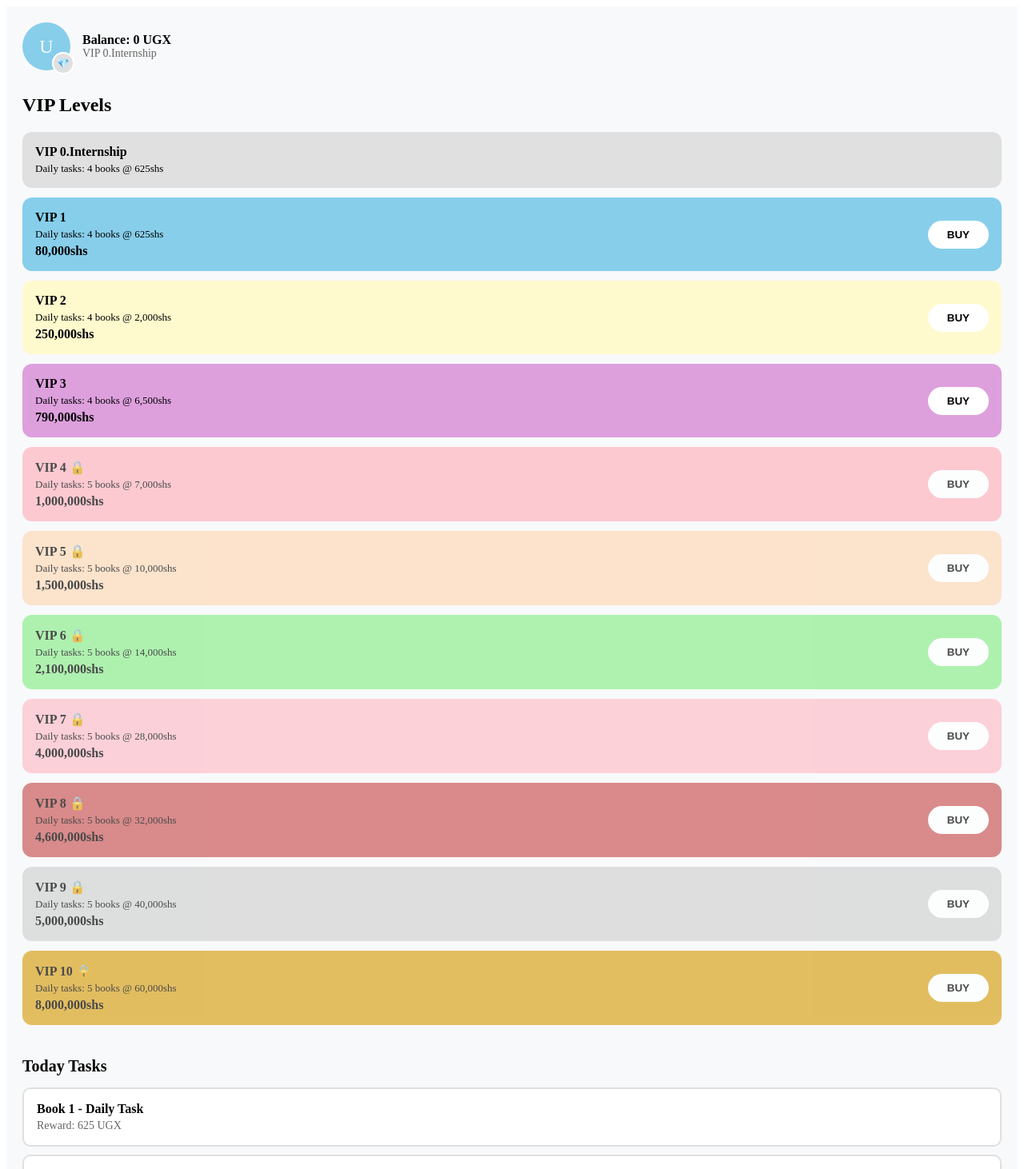
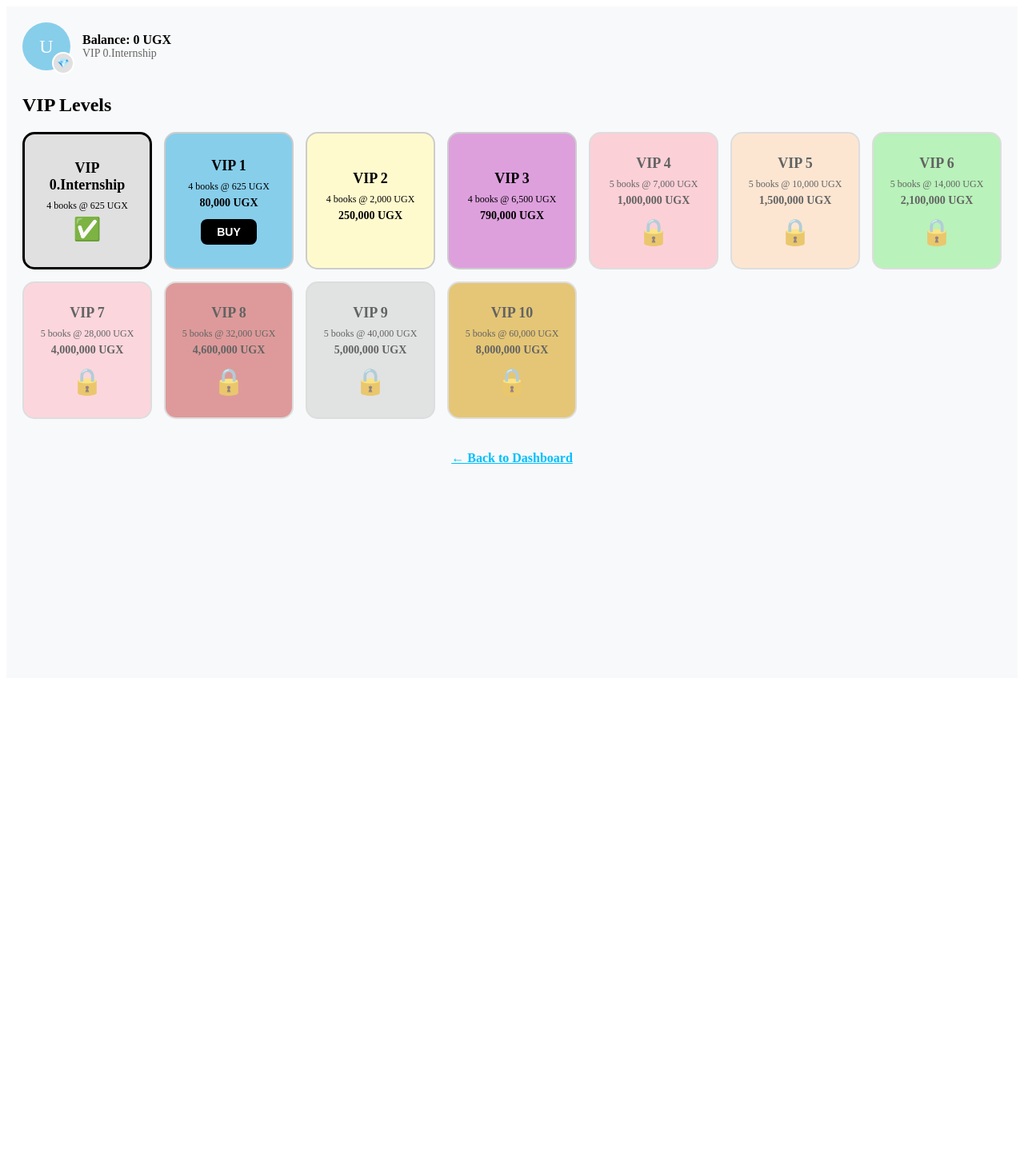
Before and after one commit to Molly256/palamedes-pr, a Next.js app: page /viptasks in a window 1280 px wide. Shown: the top 1462 px of the page at 80% size. After the commit the page ends 856 px from the top, so only its background shows below. Built offline with nearby package versions, Linux system fonts and the light colour scheme.

Commit message:
square vip cards, remove daily tasks, padlock for vip4-10

```diff
--- a/app/viptasks/page.js
+++ b/app/viptasks/page.js
@@ -6,23 +6,20 @@ export default function VipTask() {
   const [user, setUser] = useState(null)
   const [showBuyPopup, setShowBuyPopup] = useState(false)
   const [selectedVip, setSelectedVip] = useState(null)
-  const [books, setBooks] = useState([])
-  const [activeBook, setActiveBook] = useState(null)
-  const [timer, setTimer] = useState(10)
 
-  // VIP config - colors + rewards
+  // VIP config - square cards
   const vips = [
     { level: 0, name: 'VIP 0.Internship', price: 0, books: 4, perBook: 625, color: '#e0e0e0', badge: '💎' },
     { level: 1, name: 'VIP 1', price: 80000, books: 4, perBook: 625, color: '#87CEEB', badge: '💎' },
     { level: 2, name: 'VIP 2', price: 250000, books: 4, perBook: 2000, color: '#FFFACD', badge: '💎' },
     { level: 3, name: 'VIP 3', price: 790000, books: 4, perBook: 6500, color: '#DDA0DD', badge: '💎' },
-    { level: 4, name: 'VIP 4', price: 1000000, books: 5, perBook: 7000, color: '#FFB6C1', badge: '💎', locked: true },
-    { level: 5, name: 'VIP 5', price: 1500000, books: 5, perBook: 10000, color: '#FFDAB9', badge: '💎', locked: true },
-    { level: 6, name: 'VIP 6', price: 2100000, books: 5, perBook: 14000, color: '#90EE90', badge: '💎', locked: true },
-    { level: 7, name: 'VIP 7', price: 4000000, books: 5, perBook: 28000, color: '#FFC0CB', badge: '💎', locked: true },
-    { level: 8, name: 'VIP 8', price: 4600000, books: 5, perBook: 32000, color: '#CD5C5C', badge: '💎', locked: true },
-    { level: 9, name: 'VIP 9', price: 5000000, books: 5, perBook: 40000, color: '#D3D3D3', badge: '💎', locked: true },
-    { level: 10, name: 'VIP 10', price: 8000000, books: 5, perBook: 60000, color: '#DAA520', badge: '💎', locked: true },
+    { level: 4, name: 'VIP 4', price: 1000000, books: 5, perBook: 7000, color: '#FFB6C1', badge: '💎' },
+    { level: 5, name: 'VIP 5', price: 1500000, books: 5, perBook: 10000, color: '#FFDAB9', badge: '💎' },
+    { level: 6, name: 'VIP 6', price: 2100000, books: 5, perBook: 14000, color: '#90EE90', badge: '💎' },
+    { level: 7, name: 'VIP 7', price: 4000000, books: 5, perBook: 28000, color: '#FFC0CB', badge: '💎' },
+    { level: 8, name: 'VIP 8', price: 4600000, books: 5, perBook: 32000, color: '#CD5C5C', badge: '💎' },
+    { level: 9, name: 'VIP 9', price: 5000000, books: 5, perBook: 40000, color: '#D3D3D3', badge: '💎' },
+    { level: 10, name: 'VIP 10', price: 8000000, books: 5, perBook: 60000, color: '#DAA520', badge: '💎' },
   ]
 
   useEffect(() => {
@@ -32,34 +29,12 @@ export default function VipTask() {
     // Auto assign VIP 0 free on first register
     if (!userData.vip || userData.vip === 0) {
       userData.vip = 0
-      userData.tasksCompleted = 0
       localStorage.setItem('palamedes_user', JSON.stringify(userData))
       setUser(userData)
     }
-
-    loadDailyBooks(userData.vip || 0)
   }, [])
 
-  const loadDailyBooks = (vipLevel) => {
-    const vip = vips.find(v => v.level === vipLevel)
-    if (!vip) return
-
-    // Generate 4-5 fake books for today - same for all users
-    const today = new Date().toISOString().split('T')[0]
-    const bookList = Array.from({ length: vip.books }, (_, i) => ({
-      id: i + 1,
-      title: `Book ${i + 1} - Daily Task`,
-      reward: vip.perBook,
-      completed: false
-    }))
-    setBooks(bookList)
-  }
-
   const handleBuyVip = (vip) => {
-    if (vip.locked) {
-      alert('Coming soon')
-      return
-    }
     if (vip.level === user.vip) {
       alert('You already have this VIP')
       return
@@ -77,59 +52,19 @@ export default function VipTask() {
       return
     }
 
-    // Refund previous VIP if upgrading
     const prevVip = vips.find(v => v.level === user.vip)
     const newBalance = currentBalance - selectedVip.price + (prevVip? prevVip.price : 0)
 
     const updatedUser = {
     ...user,
       vip: selectedVip.level,
-      balance: newBalance,
-      tasksCompleted: 0
+      balance: newBalance
     }
 
     localStorage.setItem('palamedes_user', JSON.stringify(updatedUser))
     setUser(updatedUser)
     setShowBuyPopup(false)
     alert('VIP activated successfully')
-    loadDailyBooks(selectedVip.level)
-  }
-
-  const openBook = (book) => {
-    if (book.completed) return
-    setActiveBook(book)
-    setTimer(10)
-
-    const countdown = setInterval(() => {
-      setTimer(prev => {
-        if (prev <= 1) {
-          clearInterval(countdown)
-          claimReward(book)
-          return 10
-        }
-        return prev - 1
-      })
-    }, 1000)
-  }
-
-  const claimReward = (book) => {
-    const updatedBooks = books.map(b =>
-      b.id === book.id? {...b, completed: true} : b
-    )
-    setBooks(updatedBooks)
-    setActiveBook(null)
-
-    const newBalance = (user.balance || 0) + book.reward
-    const updatedUser = {...user, balance: newBalance}
-    localStorage.setItem('palamedes_user', JSON.stringify(updatedUser))
-    setUser(updatedUser)
-
-    alert(`Earn reward: +${book.reward} UGX`)
-  }
-
-  const isWeekend = () => {
-    const day = new Date().getDay()
-    return day === 0 || day === 6 // Sunday=0, Saturday=6
   }
 
   return (
@@ -178,95 +113,76 @@ export default function VipTask() {
 
       <h2 style={{ fontSize: '24px', fontWeight: '900', marginBottom: '20px' }}>VIP Levels</h2>
 
-      {/* VIP Cards */}
-      <div style={{ display: 'grid', gap: '12px', marginBottom: '40px' }}>
-        {vips.map(vip => (
+      {/* VIP Cards - SQUARE BOXES */}
+      <div style={{
+        display: 'grid',
+        gridTemplateColumns: 'repeat(auto-fit, minmax(160px, 1fr))',
+        gap: '15px',
+        marginBottom: '40px'
+      }}>
+        {vips.map(vip => {
+          const isUnlocked = user?.vip >= vip.level
+          const canBuy = user?.vip === vip.level - 1 && vip.level > 0 && vip.level < 4
+
+          return (
             <div key={vip.level} style={{
               background: vip.color,
-            padding: '16px',
-            borderRadius: '12px',
+              borderRadius: '15px',
+              padding: '20px 15px',
+              aspectRatio: '1/1', // SQUARE
               display: 'flex',
-            justifyContent: 'space-between',
+              flexDirection: 'column',
+              justifyContent: 'center',
               alignItems: 'center',
-            opacity: vip.level > 3? 0.7 : 1
+              textAlign: 'center',
+              border: isUnlocked? '3px solid #000' : '2px solid #ccc',
+              opacity: vip.level >= 4 &&!isUnlocked? 0.6 : 1,
+              position: 'relative'
             }}>
-            <div>
-              <p style={{ margin: 0, fontWeight: '700', fontSize: '16px' }}>
-                {vip.name} {vip.level >= 4 && '🔒'}
+              <p style={{ margin: 0, fontWeight: '900', fontSize: '18px', marginBottom: '8px' }}>
+                {vip.name}
               </p>
-              <p style={{ margin: '4px 0 0', fontSize: '13px' }}>
-                Daily tasks: {vip.books} books @ {vip.perBook.toLocaleString()}shs
+
+              <p style={{ margin: '0 0 5px', fontSize: '12px' }}>
+                {vip.books} books @ {vip.perBook.toLocaleString()} UGX
               </p>
-              {vip.price > 0 && <p style={{ margin: '4px 0 0', fontWeight: '600' }}>{vip.price.toLocaleString()}shs</p>}
-            </div>
-            {vip.level!== user?.vip && (
+
+              {vip.price > 0 && <p style={{ margin: '0 0 12px', fontWeight: '700', fontSize: '14px' }}>
+                {vip.price.toLocaleString()} UGX
+              </p>}
+
+              {/* BUY button only for VIP 1-3 */}
+              {canBuy && (
                 <button
                   onClick={() => handleBuyVip(vip)}
                   style={{
-                  padding: '10px 24px',
-                  borderRadius: '50px',
+                    padding: '8px 20px',
+                    borderRadius: '8px',
                     border: 'none',
-                  background: 'white',
+                    background: '#000',
+                    color: 'white',
                     fontWeight: '700',
-                  cursor: 'pointer'
+                    cursor: 'pointer',
+                    fontSize: '14px'
                   }}
                 >
                   BUY
                 </button>
               )}
+
+              {/* Padlock shifted to BUY button position for VIP 4-10 */}
+              {vip.level >= 4 &&!isUnlocked && (
+                <div style={{ fontSize: '32px' }}>🔒</div>
+              )}
+
+              {/* Unlocked badge */}
+              {isUnlocked && (
+                <div style={{ fontSize: '28px' }}>✅</div>
+              )}
             </div>
-        ))}
+          )
+        })}
       </div>
-
-      {/* Daily Tasks */}
-      <h2 style={{ fontSize: '20px', fontWeight: '700', marginBottom: '15px' }}>
-        Today Tasks {isWeekend() && '(Weekend - No tasks)'}
-      </h2>
-
-      {!isWeekend() && books.map(book => (
-        <div key={book.id} style={{
-          background: book.completed? '#d4edda' : 'white',
-          padding: '16px',
-          borderRadius: '10px',
-          marginBottom: '10px',
-          cursor: book.completed? 'default' : 'pointer',
-          border: '2px solid #e0e0e0'
-        }} onClick={() => openBook(book)}>
-          <p style={{ margin: 0, fontWeight: '600' }}>
-            {book.title} {book.completed && '✓'}
-          </p>
-          <p style={{ margin: '4px 0 0', fontSize: '14px', color: '#666' }}>
-            Reward: {book.reward.toLocaleString()} UGX
-          </p>
-        </div>
-      ))}
-
-      {/* Book Timer Popup */}
-      {activeBook && (
-        <div style={{
-          position: 'fixed',
-          top: 0,
-          left: 0,
-          right: 0,
-          bottom: 0,
-          background: 'rgba(0,0,0,0.7)',
-          display: 'flex',
-          alignItems: 'center',
-          justifyContent: 'center',
-          zIndex: 1000
-        }}>
-          <div style={{
-            background: 'white',
-            padding: '40px',
-            borderRadius: '16px',
-            textAlign: 'center'
-          }}>
-            <h3 style={{ marginBottom: '20px' }}>Reading: {activeBook.title}</h3>
-            <p style={{ fontSize: '48px', fontWeight: '900', color: '#87CEEB' }}>{timer}s</p>
-            <p>Read for 10 seconds to earn reward</p>
-          </div>
-        </div>
-      )}
 
       {/* Buy Confirmation Popup */}
       {showBuyPopup && (
@@ -314,7 +230,7 @@ export default function VipTask() {
         </div>
       )}
 
-      <Link href="/dashboard" style={{ display: 'block', textAlign: 'center', marginTop: '30px', color: '#00BFFF' }}>
+      <Link href="/dashboard" style={{ display: 'block', textAlign: 'center', marginTop: '30px', color: '#00BFFF', fontWeight: '700' }}>
         ← Back to Dashboard
       </Link>
     </main>
```
Lines whose indentation alone changed are shown as unchanged.
